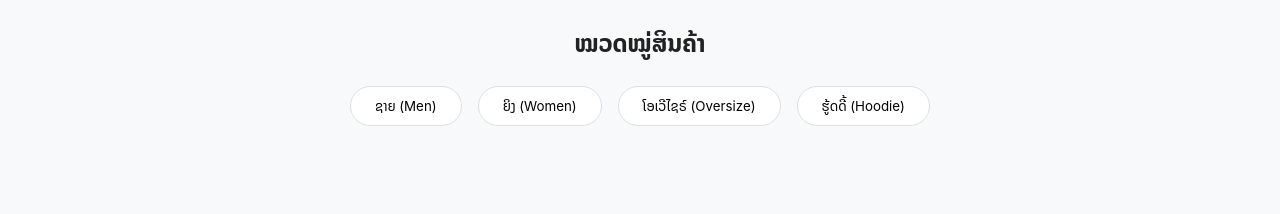
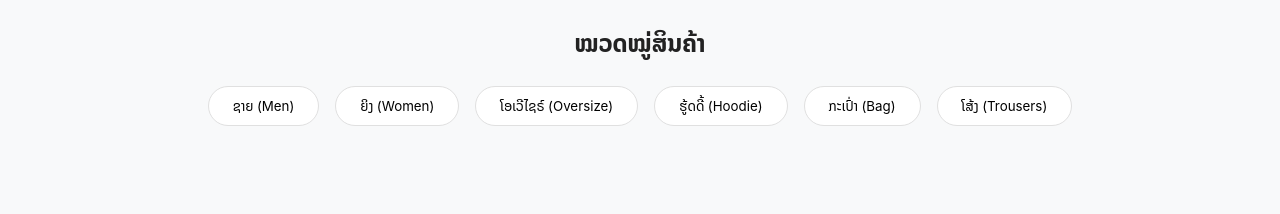
Before and after one commit to spector161/tt-fashion, a plain HTML site: page index.html in a window 1280 px wide. Shown: the part 586-800 px from the top of the page. Drawn offline with Linux system fonts and the light colour scheme; no server answers.

Commit message:
Update index.html

```diff
--- a/index.html
+++ b/index.html
@@ -51,6 +51,8 @@
                 <button onclick="filterCategory('Women')" class="btn-category">ຍິງ (Women)</button>
                 <button onclick="filterCategory('Oversize')" class="btn-category">ໂອເວີໄຊຣ໌ (Oversize)</button>
                 <button onclick="filterCategory('Hoodie')" class="btn-category">ຮູ້ດດີ້ (Hoodie)</button>
+                <button onclick="filterCategory('Hoodie')" class="btn-category">ກະເປົ່າ (Bag)</button>
+                <button onclick="filterCategory('Hoodie')" class="btn-category">ໂສ້ງ (Trousers)</button>
             </div>
         </section>
 
```
